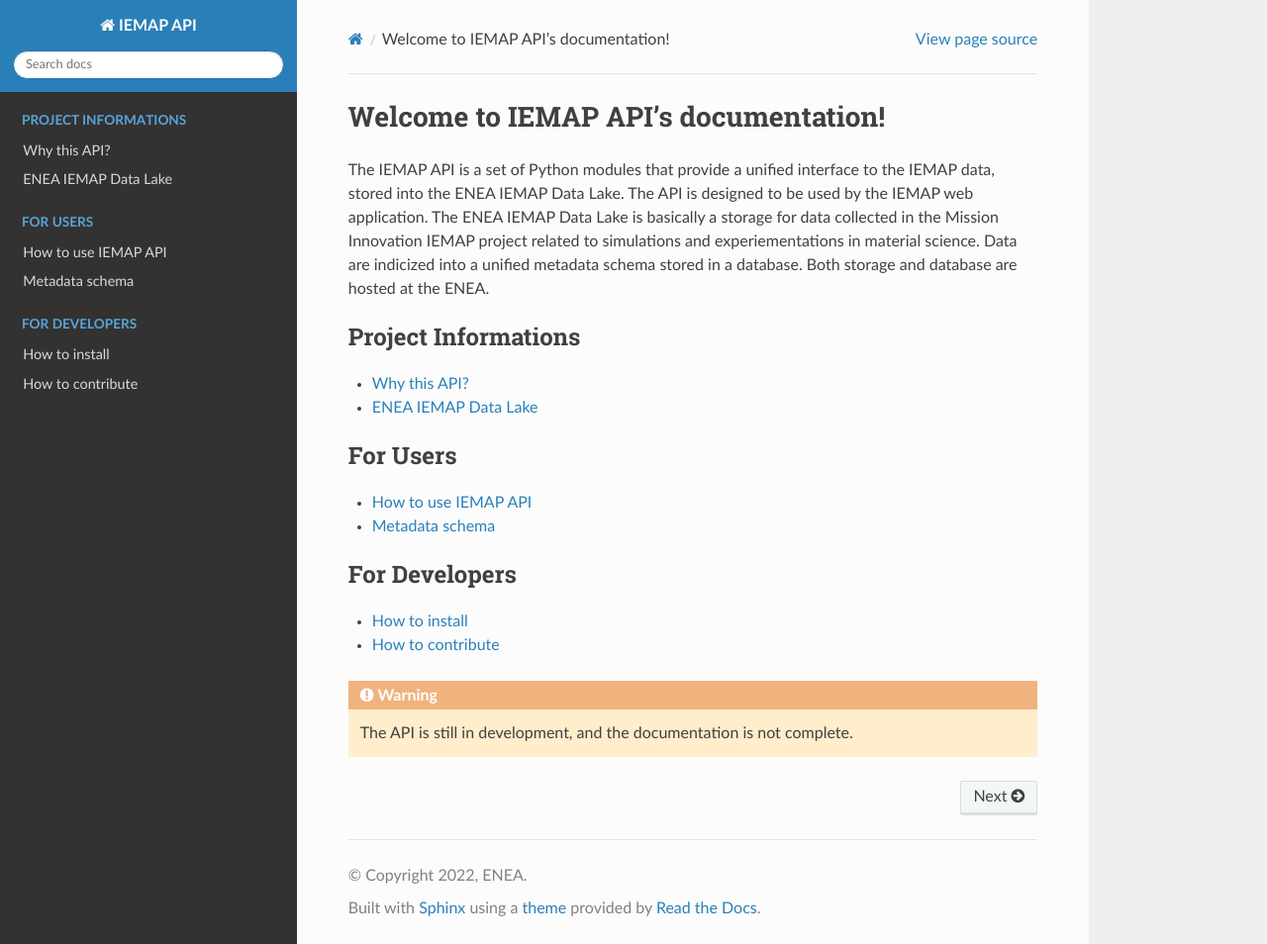
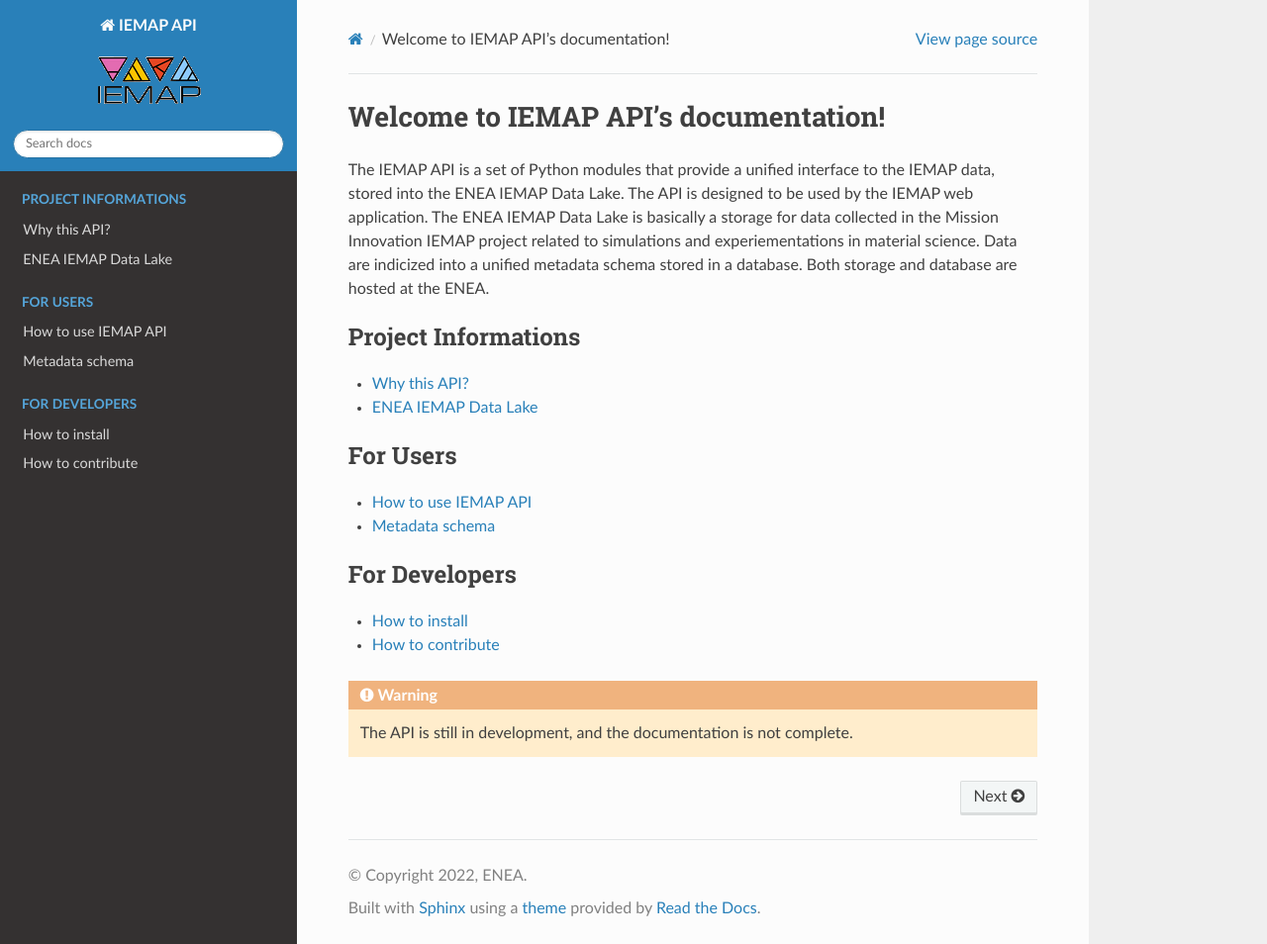
Before and after one commit to ai4mat/iemap-api-docs, a Sphinx documentation site: the page built from docs/index.rst, in a window 1280 px wide and 954 px high. Shown: the whole window at 99% size. Built offline with Sphinx 7.4.7 and the Read the Docs theme 2.0.0, drawn with Linux system fonts in a browser that asks for light colours.

Commit message:
update: sample logo added

```diff
--- a/docs/conf.py
+++ b/docs/conf.py
@@ -53,3 +53,4 @@
 # relative to this directory. They are copied after the builtin static files,
 # so a file named "default.css" will overwrite the builtin "default.css".
 html_static_path = ['_static']
+html_logo = '_static/iemap_logo_nobg.png'
```
Also changed, not shown: docs/_static/iemap_logo.png (added), docs/_static/iemap_logo_nobg.png (added), 7 other files.
